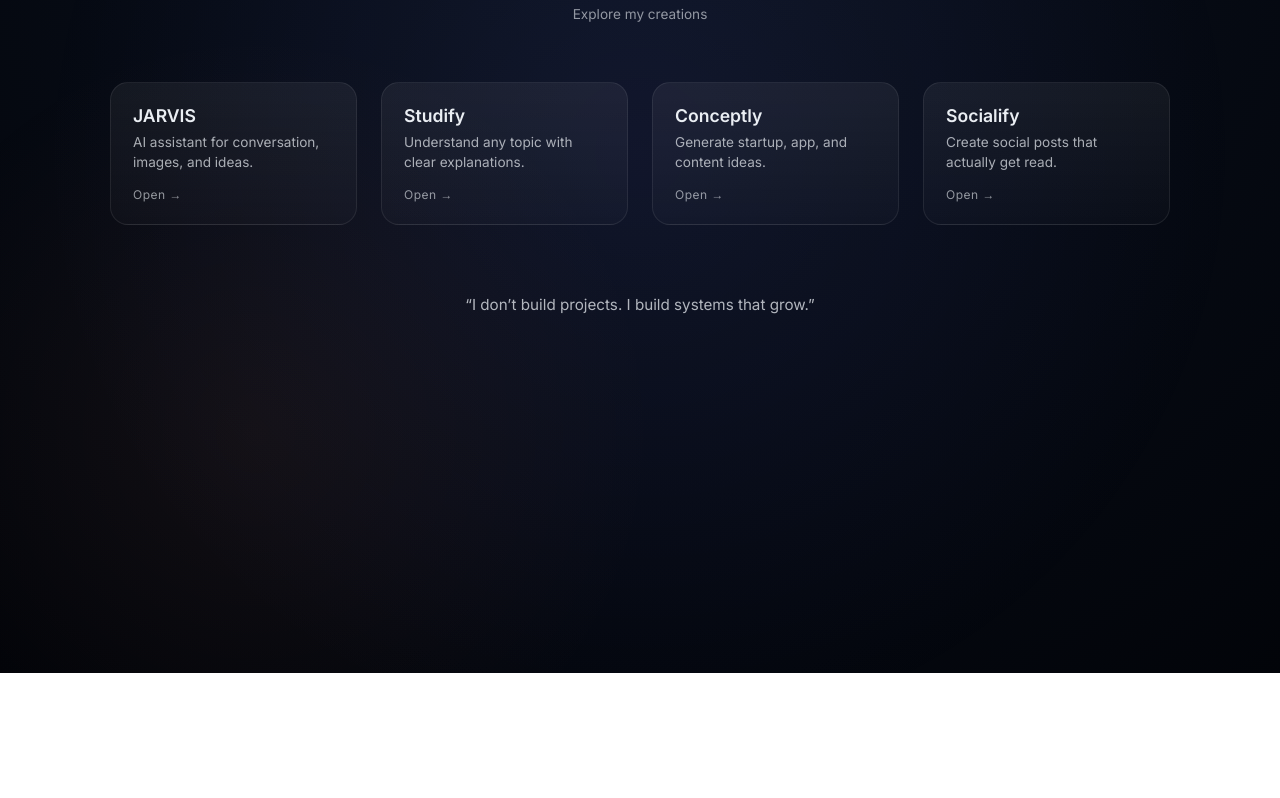
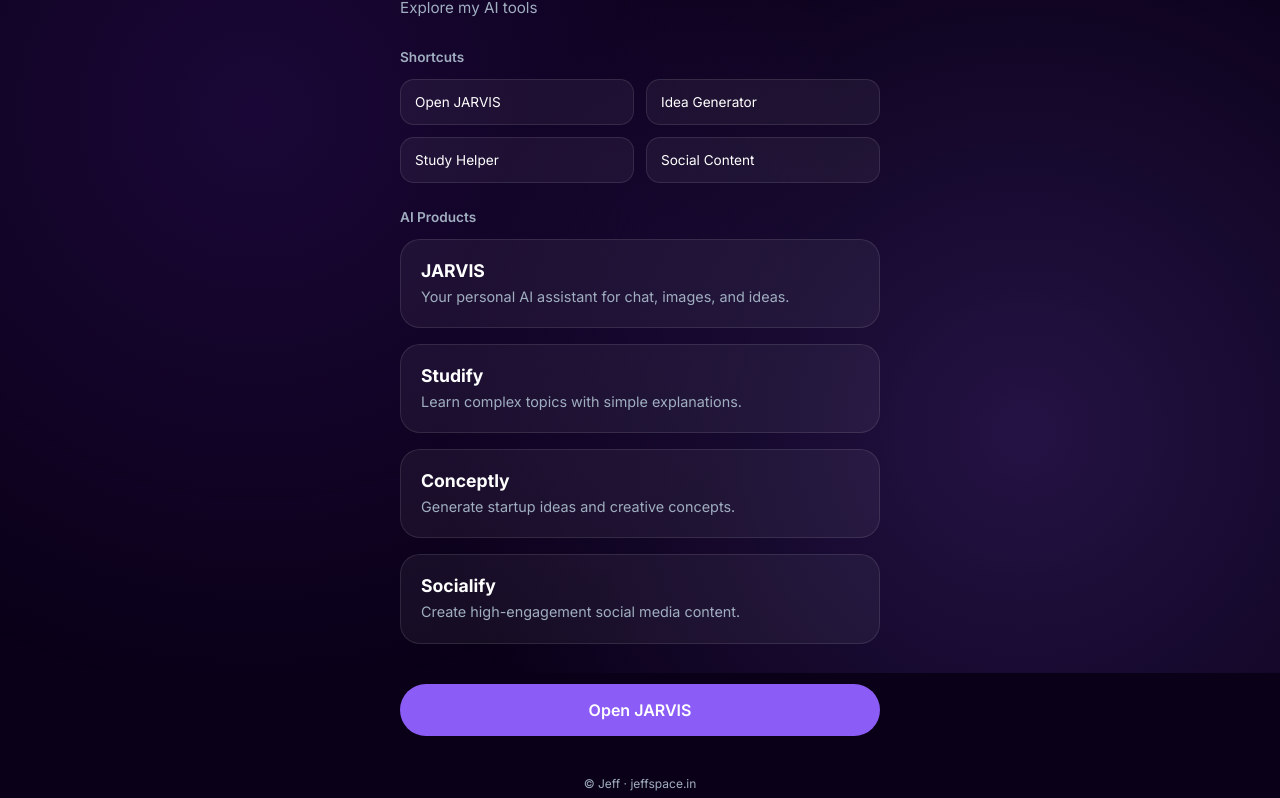
Before and after one commit to dev-rdj/Webmain, a plain HTML site: page index.html in a window 1280 px wide. Shown: the part 127-925 px from the top of the page. Before the commit the page ends 800 px from the top, so only its background shows below. Drawn offline with Linux system fonts and the light colour scheme.

Commit message:
Update index.html

```diff
--- a/index.html
+++ b/index.html
@@ -8,9 +8,15 @@
 <link href="https://fonts.googleapis.com/css2?family=Inter:wght@400;500;600;700&display=swap" rel="stylesheet">
 
 <style>
-/* =========================
-   RESET & BASE
-========================= */
+:root {
+  --bg: #0a0118;
+  --card: rgba(255,255,255,0.05);
+  --border: rgba(255,255,255,0.1);
+  --accent: #8b5cf6;
+  --text: #ffffff;
+  --muted: #a0aec0;
+}
+
 * {
   margin: 0;
   padding: 0;
@@ -18,276 +24,233 @@
 }
 
 body {
-  font-family: 'Inter', sans-serif;
-  background: radial-gradient(circle at top, #0b1220, #020409);
-  color: #eaeef3;
+  font-family: Inter, sans-serif;
+  background: var(--bg);
+  color: var(--text);
   min-height: 100vh;
-  overflow-x: hidden;
-  transition: background 0.8s ease;
+  display: flex;
+  justify-content: center;
 }
 
-/* Ambient glow */
 body::before {
   content: "";
   position: fixed;
   inset: 0;
   background:
-    radial-gradient(600px 600px at 50% 35%, rgba(120,120,255,0.08), transparent),
-    radial-gradient(400px 400px at 20% 70%, rgba(255,140,90,0.06), transparent);
-  pointer-events: none;
-  transition: opacity 0.6s ease;
+    radial-gradient(circle at 20% 30%, rgba(76,29,149,0.25), transparent 50%),
+    radial-gradient(circle at 80% 70%, rgba(139,92,246,0.2), transparent 50%);
+  z-index: -1;
 }
 
-/* Focus mode */
-body.focus {
-  background: radial-gradient(circle at top, #05070f, #000);
-}
-body.focus::before {
-  opacity: 0.15;
+.container {
+  width: 100%;
+  max-width: 520px;
+  padding: 28px 20px 60px;
 }
 
 /* =========================
-   LAYOUT
+   BRAND HEADER
 ========================= */
-.wrapper {
-  max-width: 1100px;
-  margin: 0 auto;
-  padding: 48px 20px 80px;
+.brand {
+  display: flex;
+  align-items: center;
+  gap: 10px;
+  margin-bottom: 28px;
+}
+
+.logo {
+  font-weight: 600;
+  font-size: 1.2rem;
+  letter-spacing: 1px;
+}
+
+.logo span {
+  color: var(--accent);
 }
 
 /* =========================
    HERO
 ========================= */
-.hero {
-  text-align: center;
-  margin-bottom: 60px;
-  animation: fadeIn 1s ease forwards;
+header {
+  margin-bottom: 32px;
 }
 
-.hero h1 {
-  font-size: 2.2rem;
+header h1 {
+  font-size: 2rem;
   font-weight: 700;
 }
 
-.hero p {
+header p {
   margin-top: 6px;
+  color: var(--muted);
   font-size: 0.95rem;
-  opacity: 0.7;
-}
-
-.hero span {
-  display: block;
-  margin-top: 18px;
-  font-size: 0.85rem;
-  opacity: 0.6;
 }
 
 /* =========================
-   GRID
+   LABELS
 ========================= */
-.grid {
+.label {
+  margin: 26px 0 14px;
+  font-size: 0.85rem;
+  font-weight: 600;
+  color: var(--muted);
+}
+
+/* =========================
+   SHORTCUTS
+========================= */
+.shortcuts {
   display: grid;
-  grid-template-columns: repeat(auto-fit, minmax(240px, 1fr));
-  gap: 24px;
-  animation: fadeUp 1.2s ease forwards;
+  grid-template-columns: 1fr 1fr;
+  gap: 12px;
+}
+
+.shortcut {
+  background: var(--card);
+  border: 1px solid var(--border);
+  padding: 14px;
+  border-radius: 14px;
+  font-size: 0.85rem;
+  cursor: pointer;
+  transition: all 0.2s ease;
+}
+
+.shortcut:hover {
+  border-color: var(--accent);
+  background: rgba(139,92,246,0.1);
 }
 
 /* =========================
    CARDS
 ========================= */
+.grid {
+  display: flex;
+  flex-direction: column;
+  gap: 16px;
+}
+
 .card {
-  position: relative;
-  padding: 22px;
-  border-radius: 18px;
-  background: linear-gradient(180deg, rgba(255,255,255,0.06), rgba(255,255,255,0.02));
-  backdrop-filter: blur(6px);
-  border: 1px solid rgba(255,255,255,0.08);
+  background: var(--card);
+  border: 1px solid var(--border);
+  border-radius: 20px;
+  padding: 20px;
   cursor: pointer;
-  transition: transform 0.25s ease, box-shadow 0.25s ease, border 0.25s ease;
-  transform-style: preserve-3d;
+  transition: all 0.25s ease;
 }
 
 .card:hover {
-  box-shadow: 0 18px 60px rgba(0,0,0,0.45);
-  border-color: rgba(255,255,255,0.18);
+  border-color: var(--accent);
+  transform: translateY(-2px);
+  box-shadow: 0 0 18px rgba(139,92,246,0.35);
 }
 
 .card h3 {
   font-size: 1.1rem;
-  font-weight: 600;
   margin-bottom: 6px;
 }
 
 .card p {
-  font-size: 0.85rem;
-  opacity: 0.7;
-  line-height: 1.5;
-}
-
-.card .open {
-  margin-top: 14px;
-  font-size: 0.75rem;
-  letter-spacing: 0.5px;
-  opacity: 0.6;
-}
-
-/* Card glow */
-.card::after {
-  content: "";
-  position: absolute;
-  inset: 0;
-  border-radius: 18px;
-  opacity: 0;
-  transition: opacity 0.3s ease;
-}
-
-.card:hover::after {
-  opacity: 1;
-}
-
-.jarvis::after {
-  background: radial-gradient(circle at top, rgba(155,100,255,0.25), transparent 70%);
-}
-.studify::after {
-  background: radial-gradient(circle at top, rgba(90,170,255,0.25), transparent 70%);
-}
-.conceptly::after {
-  background: radial-gradient(circle at top, rgba(70,220,150,0.25), transparent 70%);
-}
-.socialify::after {
-  background: radial-gradient(circle at top, rgba(255,160,90,0.25), transparent 70%);
+  font-size: 0.9rem;
+  color: var(--muted);
+  line-height: 1.4;
 }
 
 /* =========================
-   QUOTE
+   CTA
 ========================= */
-.quote {
-  margin-top: 70px;
+.cta {
+  margin-top: 40px;
+  background: var(--accent);
+  color: #fff;
   text-align: center;
-  font-size: 0.95rem;
-  opacity: 0.75;
-  transition: opacity 0.6s ease;
+  padding: 16px;
+  border-radius: 28px;
+  font-weight: 600;
+  cursor: pointer;
+  transition: transform 0.2s ease, opacity 0.2s ease;
 }
 
-body.focus .quote {
+.cta:hover {
+  transform: translateY(-2px);
   opacity: 0.95;
 }
 
 /* =========================
-   ANIMATIONS
+   FOOTER
 ========================= */
-@keyframes fadeIn {
-  from { opacity: 0; }
-  to { opacity: 1; }
-}
-
-@keyframes fadeUp {
-  from { opacity: 0; transform: translateY(14px); }
-  to { opacity: 1; transform: translateY(0); }
-}
-
-/* =========================
-   MOBILE
-========================= */
-@media (max-width: 600px) {
-  .hero h1 { font-size: 1.8rem; }
+footer {
+  margin-top: 40px;
+  font-size: 0.75rem;
+  color: var(--muted);
+  text-align: center;
 }
 </style>
 </head>
 
 <body>
 
-<div class="wrapper">
+<div class="container">
+
+  <!-- BRAND -->
+  <div class="brand">
+    <div class="logo">JS<span>•</span></div>
+    <div class="logo-text">JeffSpace</div>
+  </div>
 
   <!-- HERO -->
-  <div class="hero">
+  <header>
     <h1>Jeff</h1>
-    <p id="greeting">Builder of AI Worlds</p>
-    <span>Explore my creations</span>
+    <p>Explore my AI tools</p>
+  </header>
+
+  <!-- SHORTCUTS -->
+  <div class="label">Shortcuts</div>
+  <div class="shortcuts">
+    <div class="shortcut" onclick="openLink('https://jarvis.jeffspace.in')">Open JARVIS</div>
+    <div class="shortcut" onclick="openLink('https://conceptly.jeffspace.in')">Idea Generator</div>
+    <div class="shortcut" onclick="openLink('https://studify.jeffspace.in')">Study Helper</div>
+    <div class="shortcut" onclick="openLink('https://socialify.jeffspace.in')">Social Content</div>
   </div>
 
-  <!-- GRID -->
+  <!-- PRODUCTS -->
+  <div class="label">AI Products</div>
   <div class="grid">
-
-    <div class="card jarvis" data-url="http://jarvis.jeffspace.in">
+    <div class="card" onclick="openLink('https://jarvis.jeffspace.in')">
       <h3>JARVIS</h3>
-      <p>AI assistant for conversation, images, and ideas.</p>
-      <div class="open">Open →</div>
+      <p>Your personal AI assistant for chat, images, and ideas.</p>
     </div>
 
-    <div class="card studify" data-url="http://studify.jeffspace.in">
+    <div class="card" onclick="openLink('https://studify.jeffspace.in')">
       <h3>Studify</h3>
-      <p>Understand any topic with clear explanations.</p>
-      <div class="open">Open →</div>
+      <p>Learn complex topics with simple explanations.</p>
     </div>
 
-    <div class="card conceptly" data-url="http://conceptly.jeffspace.in">
+    <div class="card" onclick="openLink('https://conceptly.jeffspace.in')">
       <h3>Conceptly</h3>
-      <p>Generate startup, app, and content ideas.</p>
-      <div class="open">Open →</div>
+      <p>Generate startup ideas and creative concepts.</p>
     </div>
 
-    <div class="card socialify" data-url="http://socialify.jeffspace.in">
+    <div class="card" onclick="openLink('https://socialify.jeffspace.in')">
       <h3>Socialify</h3>
-      <p>Create social posts that actually get read.</p>
-      <div class="open">Open →</div>
+      <p>Create high-engagement social media content.</p>
     </div>
-
   </div>
 
-  <!-- QUOTE -->
-  <div class="quote">
-    “I don’t build projects. I build systems that grow.”
+  <!-- CTA -->
+  <div class="cta" onclick="openLink('https://jarvis.jeffspace.in')">
+    Open JARVIS
   </div>
+
+  <footer>
+    © Jeff · jeffspace.in
+  </footer>
 
 </div>
 
 <script>
-/* =========================
-   OPEN LINKS
-========================= */
-document.querySelectorAll(".card").forEach(card => {
-  card.addEventListener("click", () => {
-    window.open(card.dataset.url, "_blank");
-  });
-});
-
-/* =========================
-   TIME-BASED GREETING
-========================= */
-const greeting = document.getElementById("greeting");
-const hour = new Date().getHours();
-
-if (hour < 12) greeting.textContent = "Good morning — Builder of AI Worlds";
-else if (hour < 18) greeting.textContent = "Good afternoon — Builder of AI Worlds";
-else greeting.textContent = "Good evening — Builder of AI Worlds";
-
-/* =========================
-   MAGNETIC CARD EFFECT
-========================= */
-document.querySelectorAll(".card").forEach(card => {
-  card.addEventListener("mousemove", e => {
-    const rect = card.getBoundingClientRect();
-    const x = e.clientX - rect.left - rect.width / 2;
-    const y = e.clientY - rect.top - rect.height / 2;
-    card.style.transform = `translate(${x * 0.04}px, ${y * 0.04}px)`;
-  });
-  card.addEventListener("mouseleave", () => {
-    card.style.transform = "translate(0,0)";
-  });
-});
-
-/* =========================
-   FOCUS MODE (EASTER EGG)
-========================= */
-document.addEventListener("keydown", e => {
-  if (e.key.toLowerCase() === "f") {
-    document.body.classList.toggle("focus");
-  }
-  if (e.key === "Escape") {
-    document.body.classList.remove("focus");
-  }
-});
+function openLink(url) {
+  window.open(url, "_blank");
+}
 </script>
 
 </body>
```
